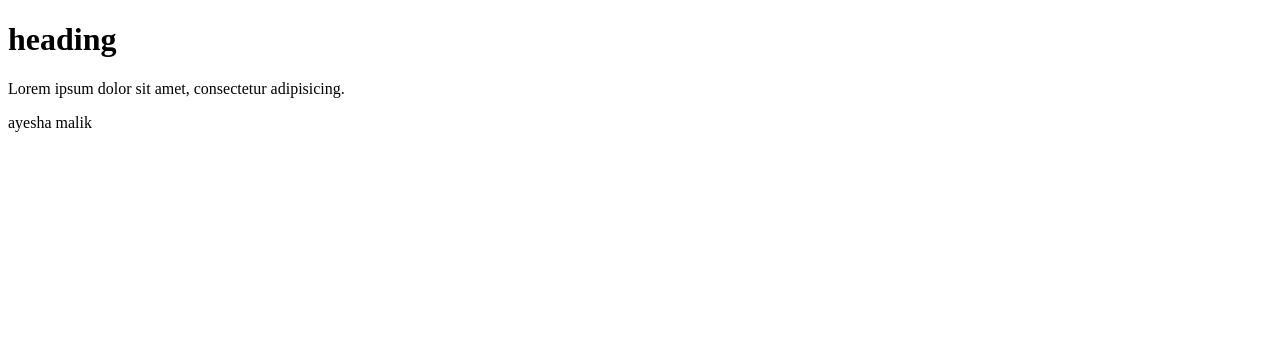
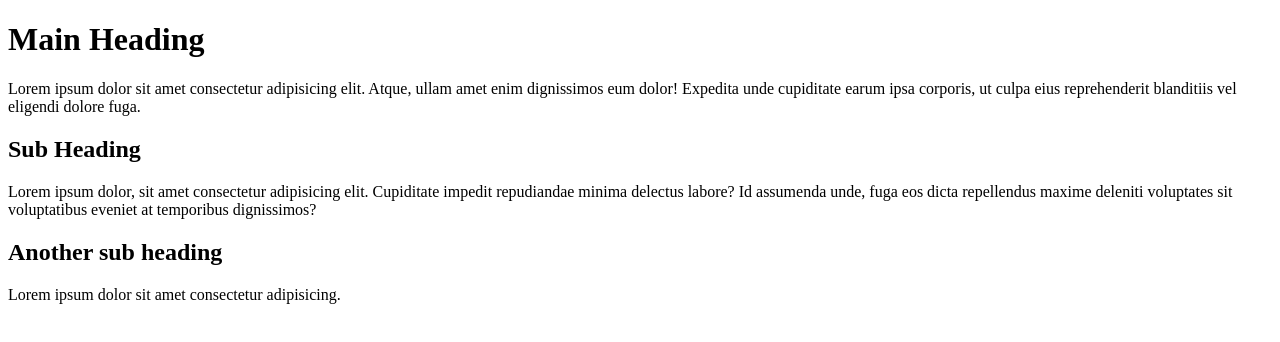
Before and after one commit to Ayesha095/hssi-assigments, a plain HTML site: page index.html in a window 1280 px wide. Drawn offline with Linux system fonts and the light colour scheme.

Commit message:
chapter one

```diff
--- a/index.html
+++ b/index.html
@@ -5,9 +5,12 @@
     <title>webdevelopment</title>
 </head>
 <body>
-    <h1>heading</h1>
-    <p>Lorem ipsum dolor sit amet, consectetur adipisicing.</p>
-    <p>ayesha malik</p>
+    <h1>Main Heading</h1>
+    <p>Lorem ipsum dolor sit amet consectetur adipisicing elit. Atque, ullam amet enim dignissimos eum dolor! Expedita unde cupiditate earum ipsa corporis, ut culpa eius reprehenderit blanditiis vel eligendi dolore fuga.</p>
+   <h2>Sub Heading</h2>
+   <p>Lorem ipsum dolor, sit amet consectetur adipisicing elit. Cupiditate impedit repudiandae minima delectus labore? Id assumenda unde, fuga eos dicta repellendus maxime deleniti voluptates sit voluptatibus eveniet at temporibus dignissimos?</p>
+<h2> Another sub heading</h2>
+<p>Lorem ipsum dolor sit amet consectetur adipisicing.</p>
 
 </body>
 </html>
```
